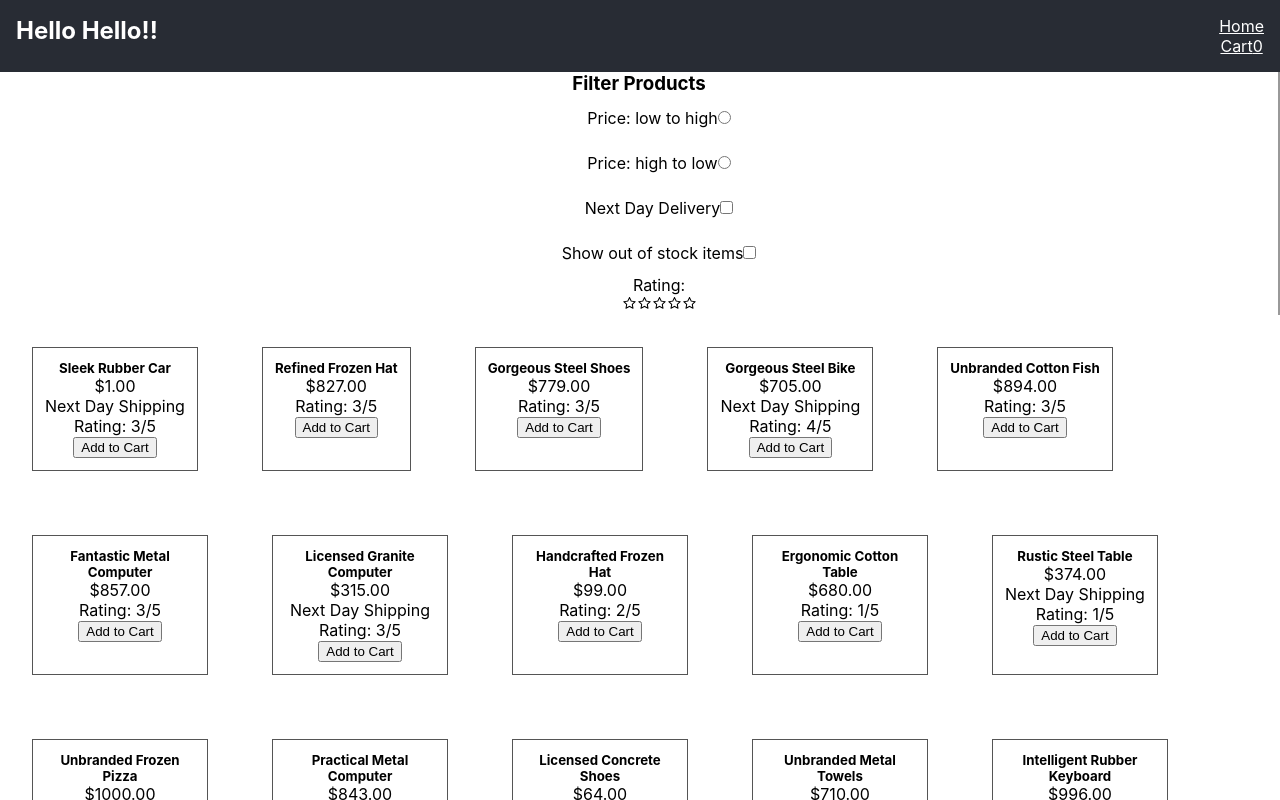
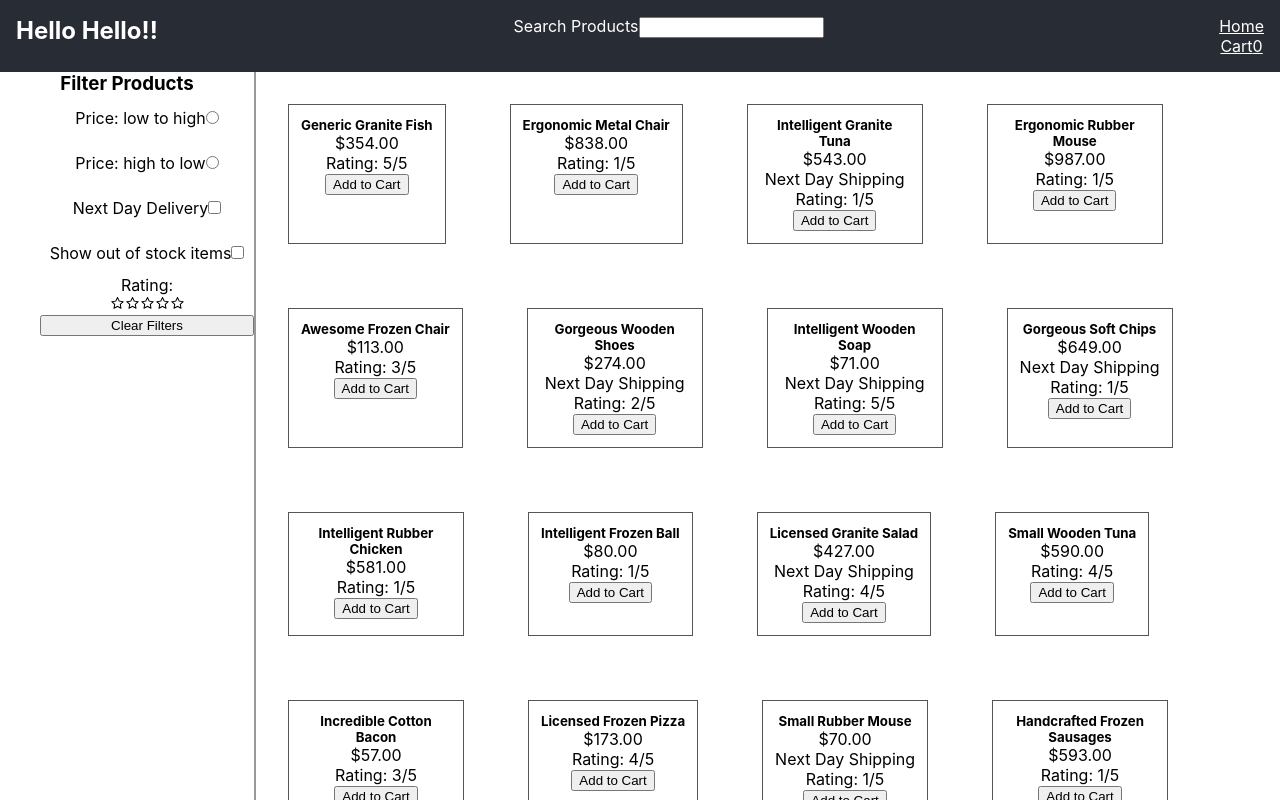
Before and after one commit to AndrewTownsley/react-ecomm-hooks, a React (Create React App) app: page / in a window 1280 px wide. Shown: the top 800 px of the page. Built offline with nearby package versions, Linux system fonts and the light colour scheme.

Commit message:
Sorting and filters are all working except for the in stock / out of stock.  Quantity state needs to be implemented to product items.  Also need to work on updating product quantity in cart.

```diff
--- a/src/App.css
+++ b/src/App.css
@@ -8,10 +8,10 @@
   margin: 0;
 }
 
-/* .Home {
+.Home {
   display: grid;
   grid-template-columns: 20% 80%;
-} */
+}
 
 .header {
   margin: 0;
--- a/src/App.js
+++ b/src/App.js
@@ -1,10 +1,8 @@
 import './App.css';
 import { BrowserRouter, Routes, Route } from 'react-router-dom';
-import React, { useState } from 'react';
 import Header from './components/Header';
 import Cart from './Pages/Cart';
 import Home from './Pages/Home';
-import { CartState } from './Context/Context';
 
 
 function App() {
--- a/src/Context/Context.js
+++ b/src/Context/Context.js
@@ -9,7 +9,7 @@ const Context = ({ children }) => {
   const [cart, setCart] = useState([]);
   const [prodCartQuantity, setProdCartQuantity] = useState(0);
 
-  const productsArray = [...Array(20)].map((p) => ({
+  const productsArray = [...Array(60)].map((p) => ({
     id: faker.datatype.uuid(),
     name: faker.commerce.productName(),
     price: faker.commerce.price(),
--- a/src/Context/Reducers.jsx
+++ b/src/Context/Reducers.jsx
@@ -16,22 +16,21 @@ export const cartReducer = (state, action) => {
 export const productReducer = (state, action) => {
     switch (action.type) {
       case "SORT_BY_PRICE":
-            return {...state, sort: action.payload}
+        return { ...state, sort: action.payload };
       case "FILTER_BY_STOCK":
-            return {...state, byStock: !state.byStock}
+        return { ...state, byStock: !state.byStock };
       case "FILTER_BY_DELIVERY":
-            return {...state, byNextDay: !state.byNextDay}
+        return { ...state, byNextDay: !state.byNextDay };
       case "FILTER_BY_RATING":
-            return {...state, byRating: action.payload}
+        return { ...state, byRating: action.payload };
       case "FILTER_BY_SEARCH":
-            return {...state, searchQuery: action.payload}
+        return { ...state, searchQuery: action.payload };
       case "CLEAR_FILTERS":
         return {
           byStock: false,
           byNextDay: false,
           byRating: 0,
-            }
-
+          searchQuery: "" };
       default:
         return state;
     }
--- a/src/Pages/Home.jsx
+++ b/src/Pages/Home.jsx
@@ -1,13 +1,10 @@
 import React from 'react';
 import ProductList from '../components/ProductList';
 import Filters from '../components/Filters';
-// import { CartState } from '../Context/Context';
 
 
 const Home = () => {
-    // const {
-    //     state: { productsArray },
-    // } = CartState;
+
 
     return (
         <div className='Home'>
--- a/src/components/Filters.jsx
+++ b/src/components/Filters.jsx
@@ -1,4 +1,6 @@
 import Rating from './Rating'
+import { useState } from "react";
+
 import { CartState } from '../Context/Context';
 
 const Filters = () => {
@@ -32,23 +34,13 @@ const Filters = () => {
                         checked={sort === "lowToHigh" ? true : false}
                     />
                 </label>
-                {/* /////////////////////////////////////////////
-                /////////////////////////////////////////////
-                /////////////////////////////////////////////
-                /////////////////////////////////////////////
-                NEED TO FIGURE OUT WHY THE FIRST RADIO BUTTON STAYS CHECKED,
-                AND WHY THE SECOND ONE CANNOT BE CHECKED.
-                /////////////////////////////////////////////
-                /////////////////////////////////////////////
-                /////////////////////////////////////////////
-                /////////////////////////////////////////////
-                ///////////////////////////////////////////// */}
+
                 <label htmlFor="priceDescend">
                     Price: high to low
                     <input onChange={() =>
                         productDispatch({
                             type: "SORT_BY_PRICE",
-                            payload: "lowToHigh",
+                            payload: "highToLow",
                         })
                     }
                         name="sortGroup"
@@ -90,13 +82,12 @@ const Filters = () => {
                             payload: i + 1,
                     })}
                 />
-                {/* <button onClick={() =>
+                <button onClick={() =>
                     productDispatch({
                         type: "CLEAR_FILTERS",
-                        payload:
                     })
                 }>Clear Filters
-                </button> */}
+                </button>
             </ul>
         </div>
     )
--- a/src/components/Header.jsx
+++ b/src/components/Header.jsx
@@ -3,11 +3,29 @@ import { Link } from 'react-router-dom';
 import { CartState } from '../Context/Context';
 
 const Header = () => {
-    const { state: {cart}} = CartState();
+    const {
+         state: {cart},
+         productState: { searchQuery },
+         dispatch,
+         productDispatch
+        } = CartState();
+        console.log(cart);
 
     return (
         <div className='header'>
             <h2>Hello Hello!!</h2>
+            <label htmlFor="product-search">
+                Search Products
+                <input
+                    onChange={(e) => {
+                        productDispatch({
+                            type: "FILTER_BY_SEARCH",
+                            payload: e.target.value
+                        })
+                    }}
+                    type="text"
+                    id="product-search" />
+            </label>
             <nav>
                 <ul>
                     <li><Link to="/">Home</Link></li>
--- a/src/components/ProductList.jsx
+++ b/src/components/ProductList.jsx
@@ -3,16 +3,48 @@ import ProductDetail from './ProductDetail';
 import { CartState } from '../Context/Context';
 
 const ProductList = () => {
-    const { productsArray } = CartState();
+    const { state: {productsArray },
+            productState: { sort, byStock, byNextDay, byRating, searchQuery }
+            } = CartState();
+
+
+    const transformProducts = () => {
+        let sortedProducts = productsArray;
+
+        if(sort) {
+            sortedProducts = sortedProducts.sort((a,b) =>
+                sort === "lowToHigh" ? a.price - b.price : b.price - a.price
+            )
+        }
+
+        // if(!byStock) {
+        //     sortedProducts = sortedProducts.filter((product) => product.inStock)
+        // }
+
+        if(byNextDay) {
+            sortedProducts = sortedProducts.filter((product) => product.nextDay)
+        }
+
+        if(byRating) {
+            sortedProducts = sortedProducts.filter((product) => product.rating === byRating)
+        }
+
+        if(searchQuery) {
+            sortedProducts = sortedProducts.filter((product) =>
+                product.name.toLowerCase().inclues(searchQuery)
+            )
+        }
+        return sortedProducts;
+    }
+
     return (
-
             <div className="product-list" >
         {
-            productsArray.map((product, index) => (
+            transformProducts().map((product, index) => (
                 <ProductDetail
-                id={product.id}
-                key={product.id}
-                product={product}
+                    id={product.id}
+                    key={index}
+                    product={product}
                 />
                 ))
             }
```
Lines whose indentation alone changed are shown as unchanged.
